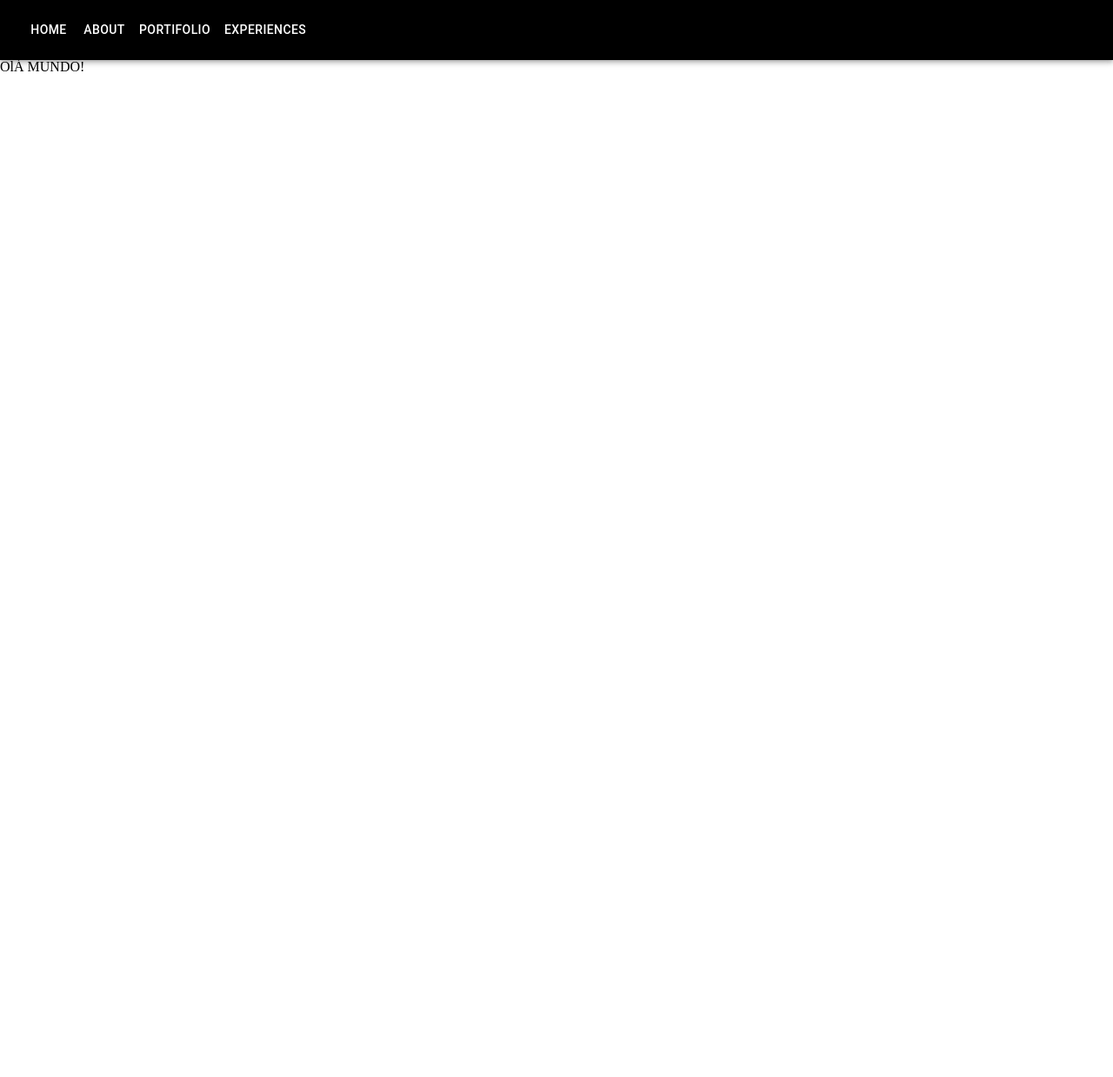
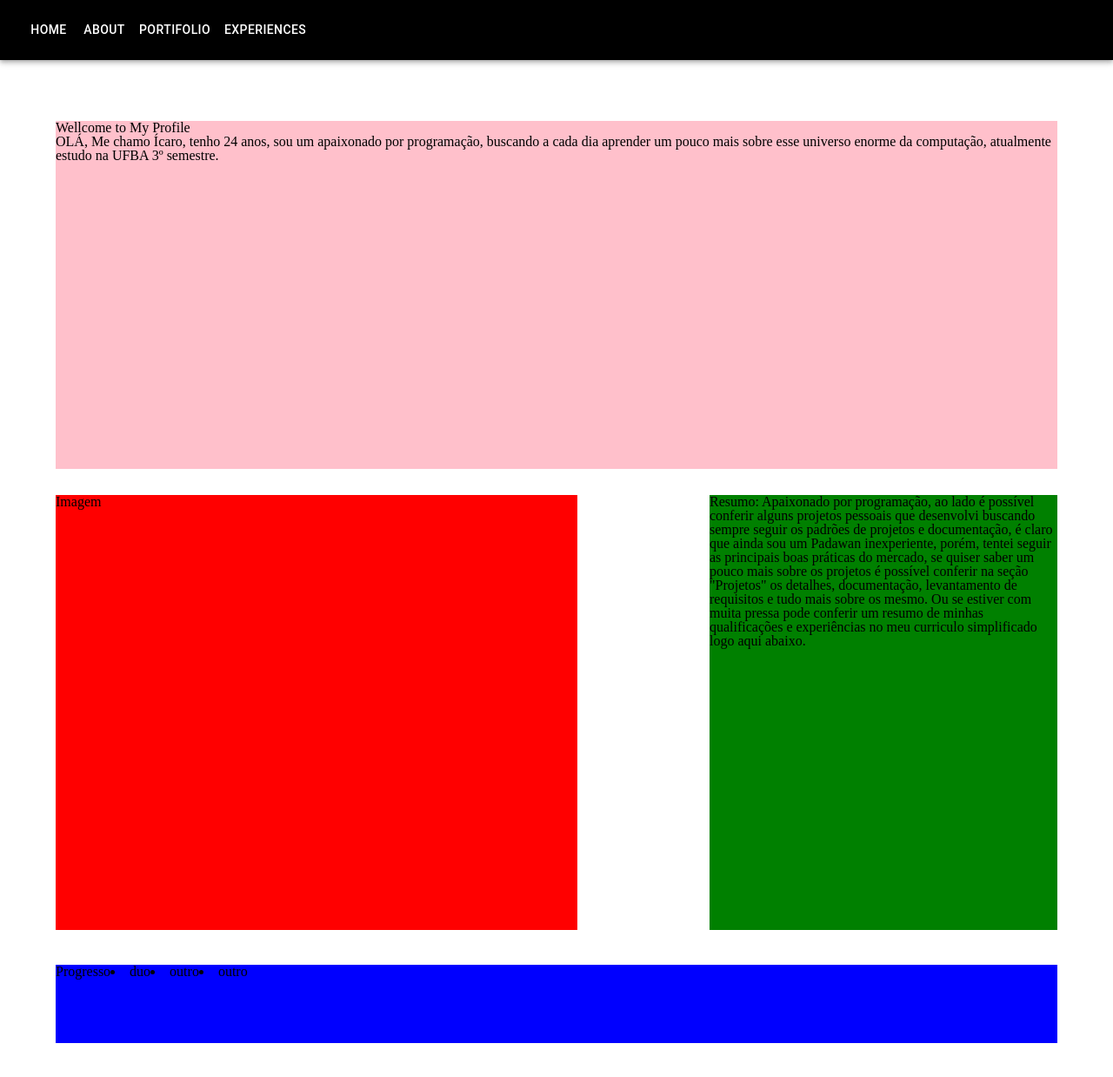
Before and after one commit to icaro-c-santos/my-profile, a React (Create React App) app in the folder my-app/: page /#/ in a window 1280 px wide. Shown: the whole page at 87% size. Before the commit the page ends 800 px from the top, so only its background shows below. Built offline with nearby package versions, Linux system fonts and the light colour scheme.

Commit message:
create base struct of page home

```diff
--- a/my-app/src/Pages/Home/Home.tsx
+++ b/my-app/src/Pages/Home/Home.tsx
@@ -1,3 +1,38 @@
+import { Box, Container, Grid } from "@mui/material";
+
 export const Home = () => {
-  return <><h1>OlÁ MUNDO!</h1></>;
+  return (
+    <Container sx={{ marginTop: "40px" }}>
+      <Box sx={{ display: "flex", justifyContent: "center" }}>
+        <Box sx={{ height: "400px", margin: "30px auto", bgcolor: "pink" }}>
+          Wellcome to My Profile
+          <h1>
+            OLÁ, Me chamo Ícaro, tenho 24 anos, sou um apaixonado por
+            programação, buscando a cada dia aprender um pouco mais sobre esse
+            universo enorme da computação, atualmente estudo na UFBA 3º
+            semestre.
+          </h1>
+        </Box>
+      </Box>
+      <Box
+        flexDirection={{ md: "row", sm: "column" }}
+        sx={{ display: "flex", justifyContent: "space-between" }}
+      >
+        <Box sx={{ width: "600px", height: "500px", bgcolor: "red" }}>
+          Imagem
+        </Box>
+        <Box sx={{ maxWidth: "400px", bgcolor: "green" }}>Resumo: Apaixonado por programação, ao lado é possível conferir alguns projetos pessoais que desenvolvi buscando sempre seguir os padrões de projetos e documentação, é claro que ainda sou um Padawan inexperiente, porém, tentei seguir as principais boas práticas do mercado, se quiser saber um pouco mais sobre os projetos é possível conferir na seção "Projetos" os detalhes, documentação, levantamento de requisitos e tudo mais sobre os mesmo. Ou se estiver com muita pressa pode conferir um resumo de minhas qualificações e experiências no meu curriculo simplificado logo aqui abaixo.</Box>
+      </Box>
+      <Box>
+        <Box sx={{display:"flex",height:"90px",flexDirection:"row",bgcolor:"blue", margin:"40px auto"}}>Progresso
+          <li>duo</li>
+          <li>outro</li>
+          <li>outro</li>
+
+        </Box>
+
+
+      </Box>
+    </Container>
+  );
 };
```
